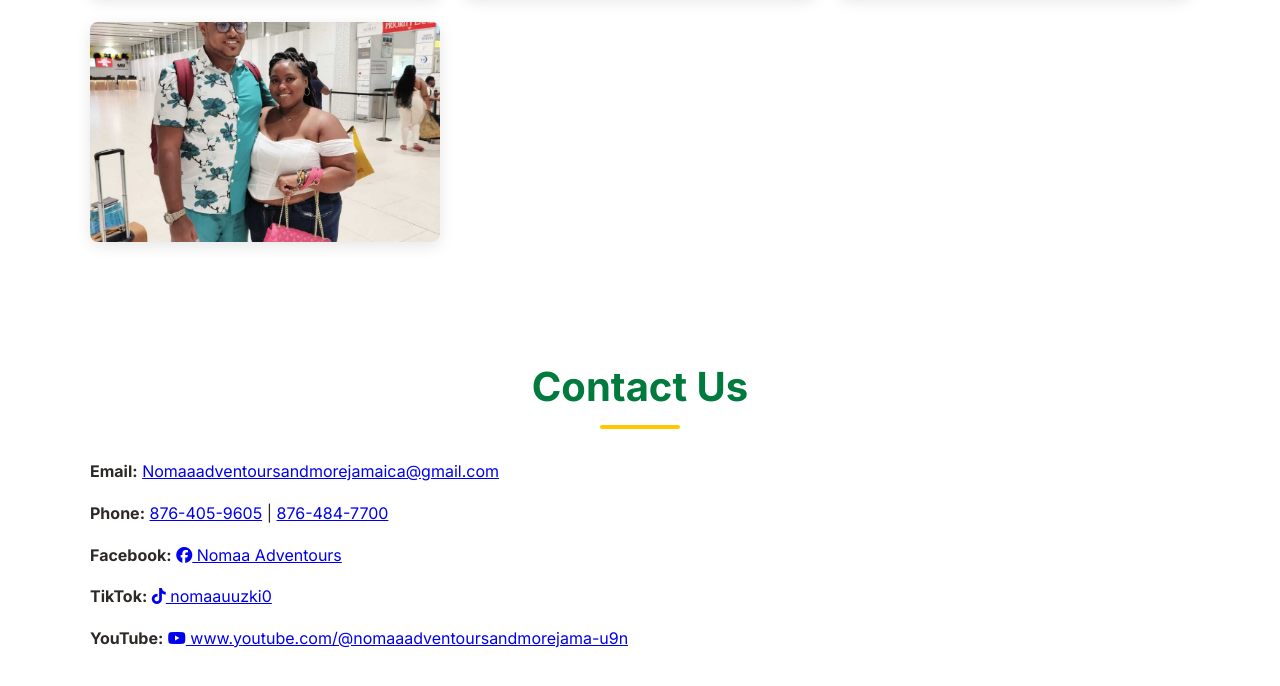
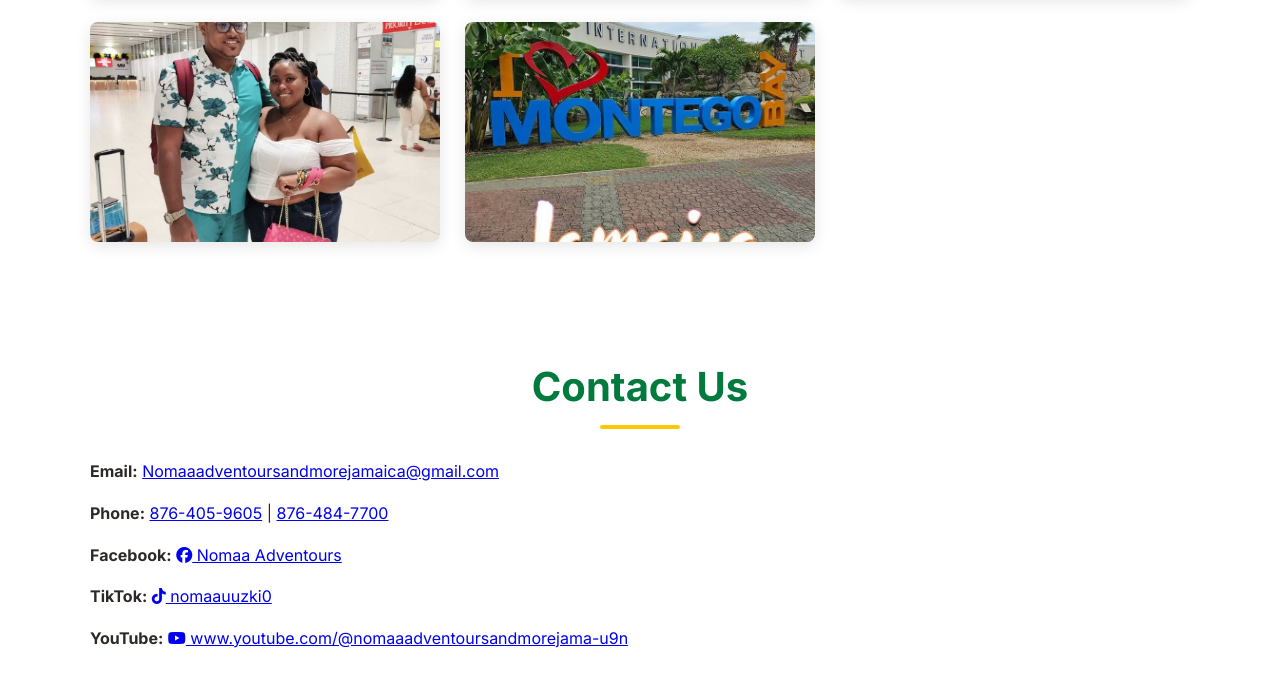
Before and after one commit to Enrico2709/nomaa-toursss, a website: page index.html in a window 1280 px wide. Shown: the part 5423-6109 px from the top of the page. Drawn offline with Linux system fonts and the light colour scheme.

Commit message:
Update index.html

```diff
--- a/index.html
+++ b/index.html
@@ -225,6 +225,8 @@
 <div class="gallery-item">
 <img alt="Tropical forest" onerror="this.onerror=null;this.src='https://placehold.co/400x300/17a2b8/FFFFFF?text=Forest+6';" src="images/7.jpg"/>
 </div>
+<div class="gallery-item">
+<img alt="Tropical forest" onerror="this.onerror=null;this.src='https://placehold.co/400x300/17a2b8/FFFFFF?text=Forest+6';" src="images/8.jpg"/>
 </div>
 </section>
 <section id="contact">
```
